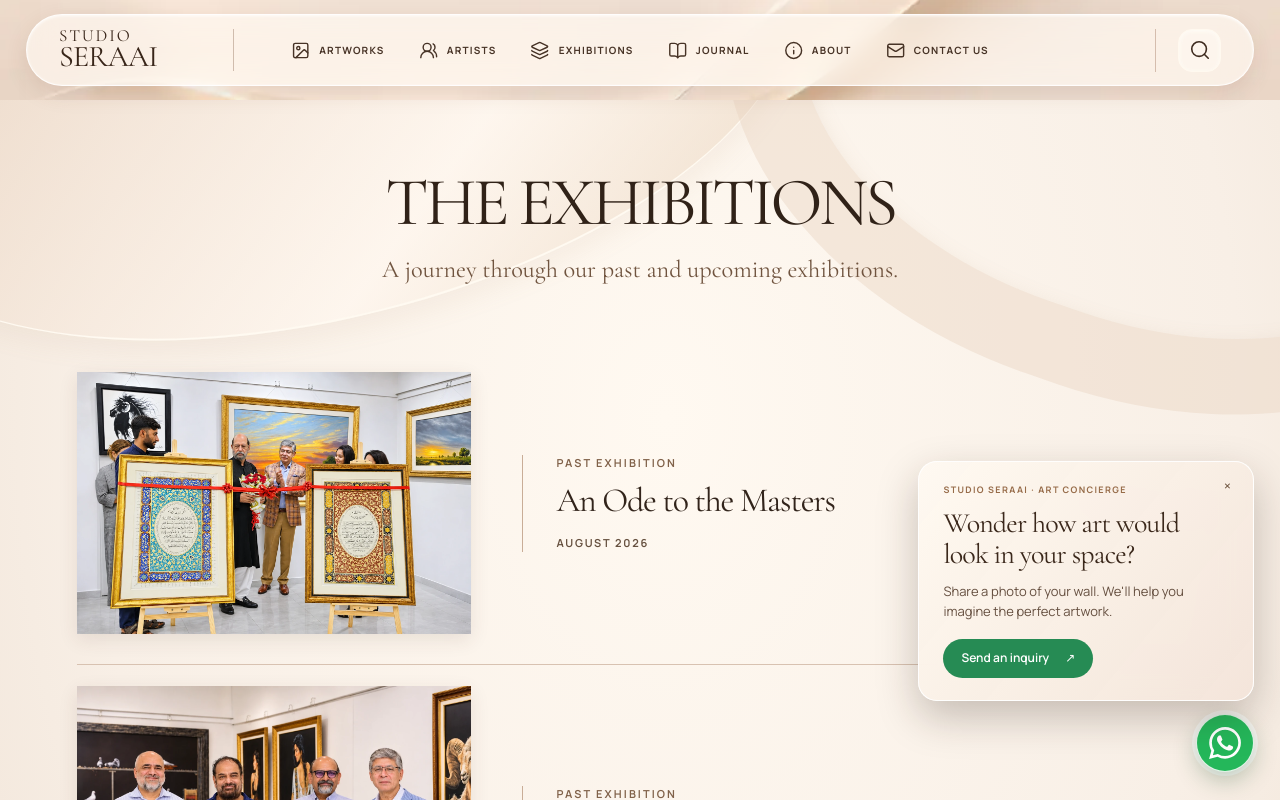
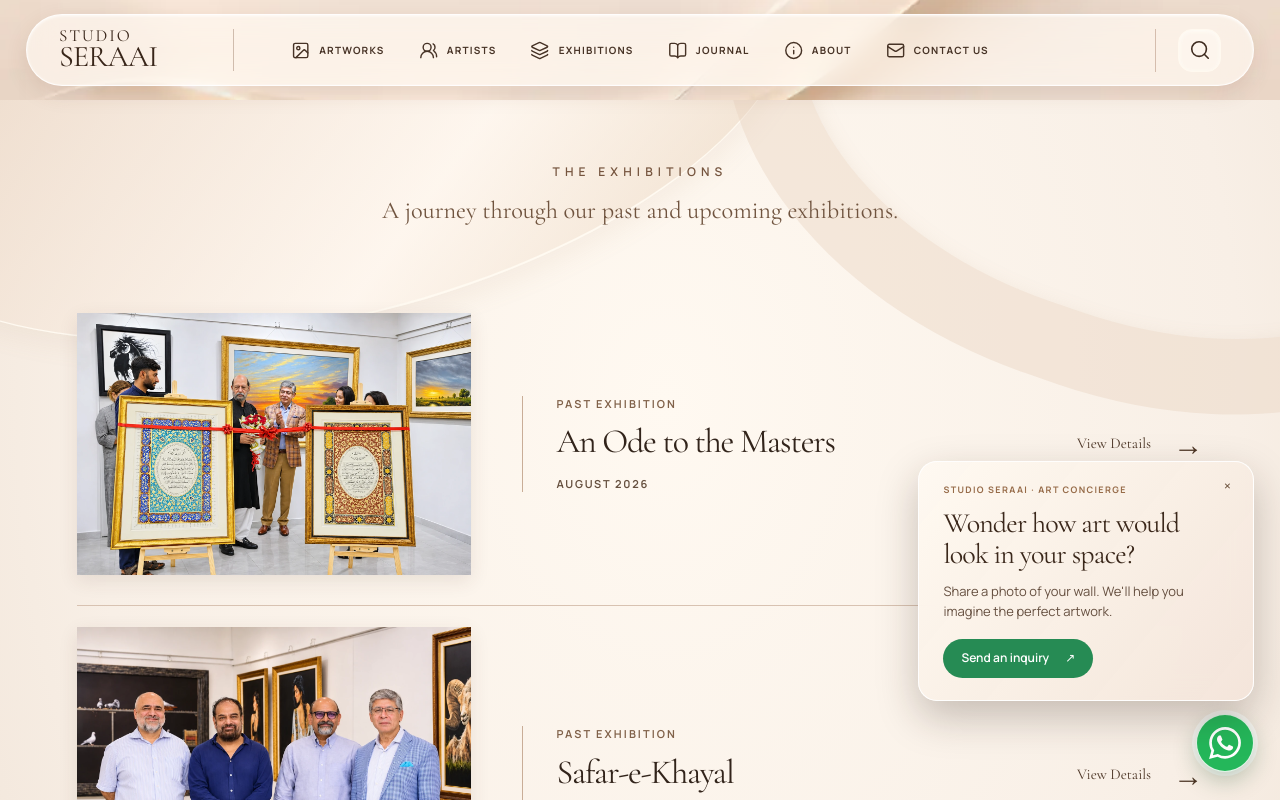
Before and after one commit to studioseraai/studioseraai, a Next.js app: page /events in a window 1280 px wide. Shown: the top 800 px of the page. Built offline with nearby package versions, Linux system fonts and the light colour scheme.

Commit message:
V5: retain small exhibitions label typography as heading

```diff
--- a/app/events/ExhibitionsEditorial.module.css
+++ b/app/events/ExhibitionsEditorial.module.css
@@ -30,3 +30,7 @@
 @media(max-width:960px){.page{padding-left:5%;padding-right:5%}.row{grid-template-columns:minmax(190px,36%) minmax(0,1fr);gap:24px}.action{grid-column:2;justify-content:flex-start;margin-left:clamp(16px,2.6vw,35px);margin-top:-9px}.coverLink{grid-row:span 2}}
 @media(max-width:620px){.page{padding:38px 18px 70px}.intro{margin-bottom:27px}.eyebrow{font-size:10px}.intro h1{font-size:clamp(45px,10vw,62px)}.subtitle{font-size:17px}.row{display:grid;grid-template-columns:1fr;gap:0;padding:22px 0 34px}.coverLink{grid-row:auto;margin-bottom:21px}.details{padding-left:17px}.type{font-size:10px}.details h2{font-size:34px}.action{grid-column:1;margin:16px 0 0 17px}.waveRight{width:95vw}}
 @media(prefers-reduced-motion:reduce){.cover,.action span{transition:none}}
+
+/* The small editorial label is the only visible page heading. */
+.intro h1.eyebrow{font:600 12px/1.4 var(--font-interface),Arial,sans-serif;letter-spacing:.43em;color:#75543e;margin:0}
+@media(max-width:620px){.intro h1.eyebrow{font-size:10px}}
```
